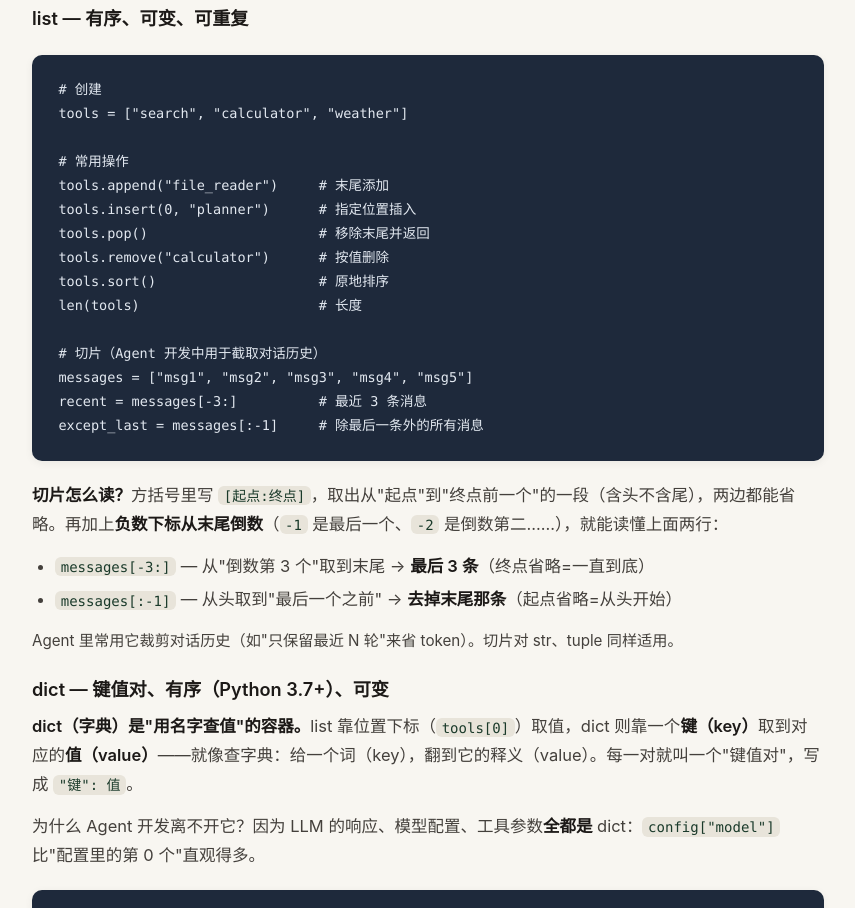
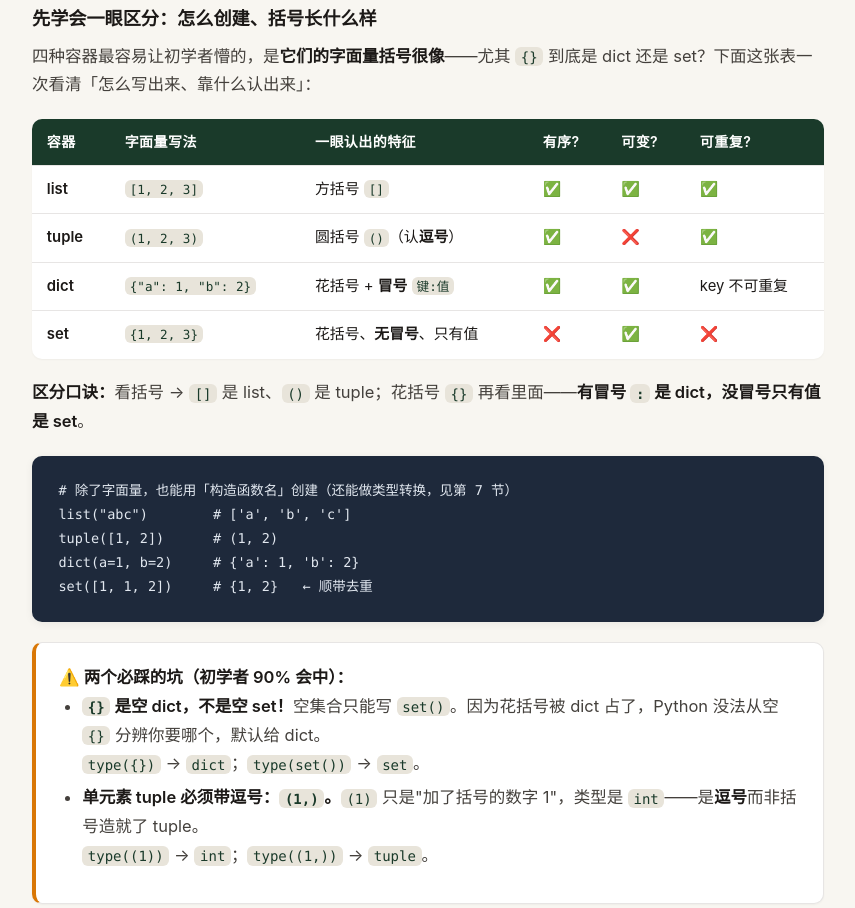
Before and after one commit to Ben-play/ai-agent-learning, a plain HTML site: page lessons/0006-L03-variables-types-data-structures.html in a window 1280 px wide. Shown: the part 4610-5518 px from the top of the page, without its empty margins (212-1067 px from the left). Drawn offline with Linux system fonts and the light colour scheme.

Commit message:
课程: L03 补「四大容器怎么创建 / 怎么一眼区分」
用户学习时疑问: 课程只教容器创建与操作, 没并排讲过如何一眼区分
(尤其 {} 是 dict 还是 set)。在 §4 补:
- 对照表 (字面量写法 x 一眼特征 x 有序/可变/可重复) + 区分口诀
- 构造函数创建法 list()/tuple()/dict()/set()
- 两个必踩坑: {} 是空 dict 不是空 set(空集合只能 set())、
  单元素 tuple 必须带逗号 (1,) 否则是 int
- 新增 Quiz q5 考 type({}); 知识图谱补区分口诀
全部实机验证 type() 结果。div/code/button 平衡, 4 Quiz id 唯一各 1 正确。

Co-Authored-By: Claude Opus 4.8 (1M context) <noreply@anthropic.com>

```diff
--- a/lessons/0006-L03-variables-types-data-structures.html
+++ b/lessons/0006-L03-variables-types-data-structures.html
@@ -189,6 +189,42 @@ print(sys.getrefcount(a))  # 2</code></pre>
 
   <p>前面三节讲的是"单个值"的性质（引用、可变性、回收）。但 Agent 代码里的数据几乎都是<strong>成组</strong>的——一串工具、一组消息、一份配置。Python 用四种容器来装它们，各有各的取舍：<strong>list</strong>（有序可变）、<strong>dict</strong>（键值查找）、<strong>tuple</strong>（不可变、能当 key）、<strong>set</strong>（去重）。前面学的"可变/不可变"正好解释了它们的区别。</p>
 
+  <h3>先学会一眼区分：怎么创建、括号长什么样</h3>
+  <p>四种容器最容易让初学者懵的，是<strong>它们的字面量括号很像</strong>——尤其 <code>{}</code> 到底是 dict 还是 set？下面这张表一次看清「怎么写出来、靠什么认出来」：</p>
+  <table>
+    <tr>
+      <th>容器</th><th>字面量写法</th><th>一眼认出的特征</th><th>有序?</th><th>可变?</th><th>可重复?</th>
+    </tr>
+    <tr>
+      <td><strong>list</strong></td><td><code>[1, 2, 3]</code></td><td>方括号 <code>[]</code></td><td>✅</td><td>✅</td><td>✅</td>
+    </tr>
+    <tr>
+      <td><strong>tuple</strong></td><td><code>(1, 2, 3)</code></td><td>圆括号 <code>()</code>（认<strong>逗号</strong>）</td><td>✅</td><td>❌</td><td>✅</td>
+    </tr>
+    <tr>
+      <td><strong>dict</strong></td><td><code>{"a": 1, "b": 2}</code></td><td>花括号 + <strong>冒号</strong> <code>键:值</code></td><td>✅</td><td>✅</td><td>key 不可重复</td>
+    </tr>
+    <tr>
+      <td><strong>set</strong></td><td><code>{1, 2, 3}</code></td><td>花括号、<strong>无冒号</strong>、只有值</td><td>❌</td><td>✅</td><td>❌</td>
+    </tr>
+  </table>
+  <p><strong>区分口诀：</strong>看括号 → <code>[]</code> 是 list、<code>()</code> 是 tuple；花括号 <code>{}</code> 再看里面——<strong>有冒号 <code>:</code> 是 dict，没冒号只有值是 set</strong>。</p>
+  <pre><code># 除了字面量，也能用「构造函数名」创建（还能做类型转换，见第 7 节）
+list("abc")        # ['a', 'b', 'c']
+tuple([1, 2])      # (1, 2)
+dict(a=1, b=2)     # {'a': 1, 'b': 2}
+set([1, 1, 2])     # {1, 2}   ← 顺带去重</code></pre>
+
+  <div class="card" style="border-left: 4px solid var(--accent-bright);">
+    <strong>⚠️ 两个必踩的坑（初学者 90% 会中）：</strong>
+    <ul>
+      <li><strong><code>{}</code> 是空 dict，不是空 set！</strong>空集合只能写 <code>set()</code>。因为花括号被 dict 占了，Python 没法从空 <code>{}</code> 分辨你要哪个，默认给 dict。<br>
+      <code>type({})</code> → <code>dict</code>；<code>type(set())</code> → <code>set</code>。</li>
+      <li><strong>单元素 tuple 必须带逗号：<code>(1,)</code>。</strong><code>(1)</code> 只是"加了括号的数字 1"，类型是 <code>int</code>——是<strong>逗号</strong>而非括号造就了 tuple。<br>
+      <code>type((1))</code> → <code>int</code>；<code>type((1,))</code> → <code>tuple</code>。</li>
+    </ul>
+  </div>
+
   <h3>list — 有序、可变、可重复</h3>
   <pre><code># 创建
 tools = ["search", "calculator", "weather"]
@@ -292,6 +328,22 @@ approved = requested & allowed  # {"search", "weather"}</code></pre>
     </div>
     <div class="quiz-explanation">
       dict 的 key 必须是"可哈希（hashable）"的——通俗说就是<strong>不可变</strong>。tuple <code>(1,2,3)</code> 不可变，能当 key；list、dict、set 都可变，不行。<br>（记忆钩子：能不能当 key，看它<strong>会不会变</strong>。这也呼应第 2 节的可变/不可变。）注意：含可变元素的 tuple 如 <code>(1, [2,3])</code> 也不行。
+    </div>
+  </div>
+
+  <div class="quiz" data-quiz="q5">
+    <div class="quiz-question">
+      <span class="quiz-q">Q</span>
+      <code>type({})</code> 的结果是什么？
+    </div>
+    <div class="quiz-options">
+      <button data-answer="correct">dict（空字典）</button>
+      <button data-answer="wrong">set（空集合）</button>
+      <button data-answer="wrong">tuple（空元组）</button>
+      <button data-answer="wrong">None（啥都没）</button>
+    </div>
+    <div class="quiz-explanation">
+      <code>{}</code> 是<strong>空 dict</strong>，不是空 set——花括号被 dict 占用了。要建空集合只能写 <code>set()</code>。这是初学者最常踩的坑：<code>type({})</code> → <code>dict</code>，<code>type(set())</code> → <code>set</code>。
     </div>
   </div>
 </div>
@@ -614,7 +666,7 @@ print(safe_get(response, "choices", 99, "message", "content"))      # None</code
 │   └── 默认参数陷阱
 └── 引用计数 → 垃圾回收
 
-四大容器
+四大容器（认括号：[]=list ()=tuple {冒号}=dict {无冒号}=set；空集合=set()）
 ├── list：有序、可变、可重复
 │   └── 切片：messages[-3:]
 ├── dict：键值对、有序（3.7+）
```
Also changed, not shown: 1 other file.
